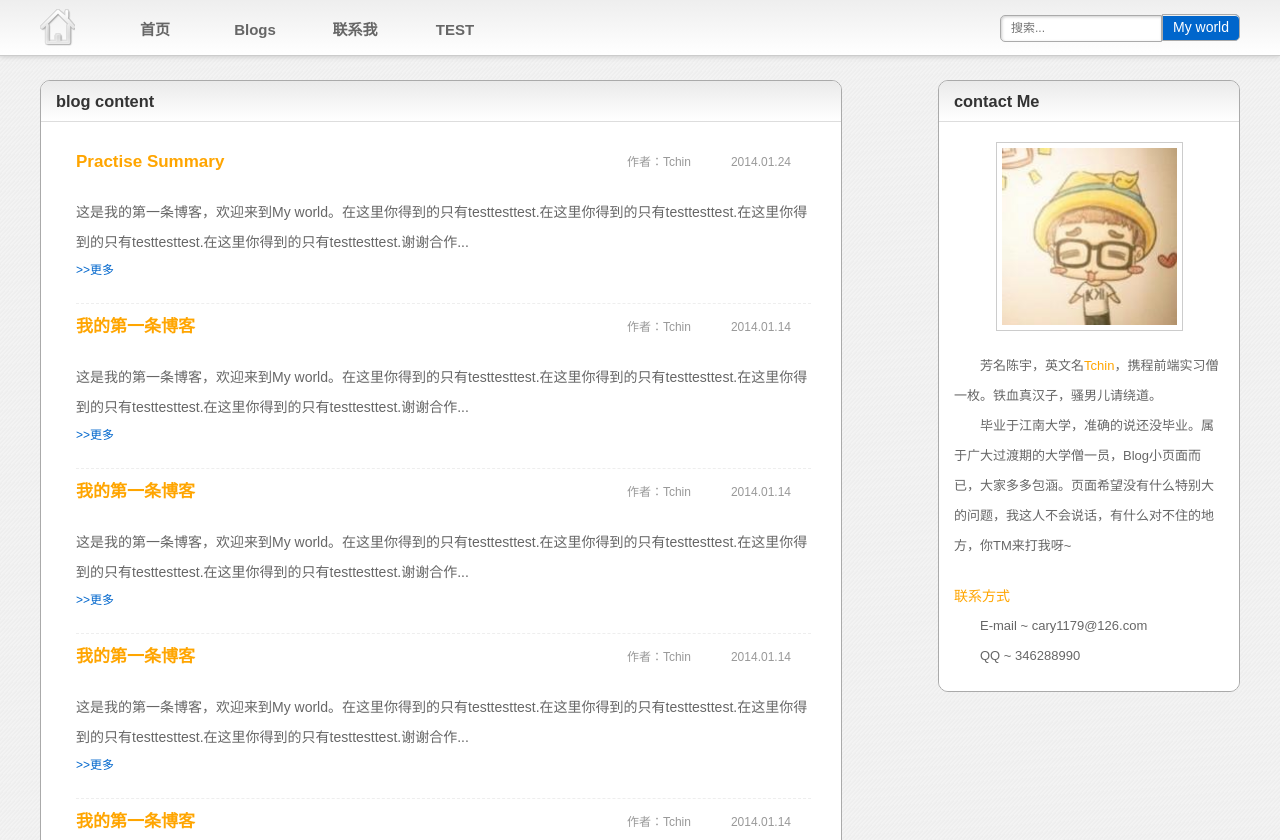
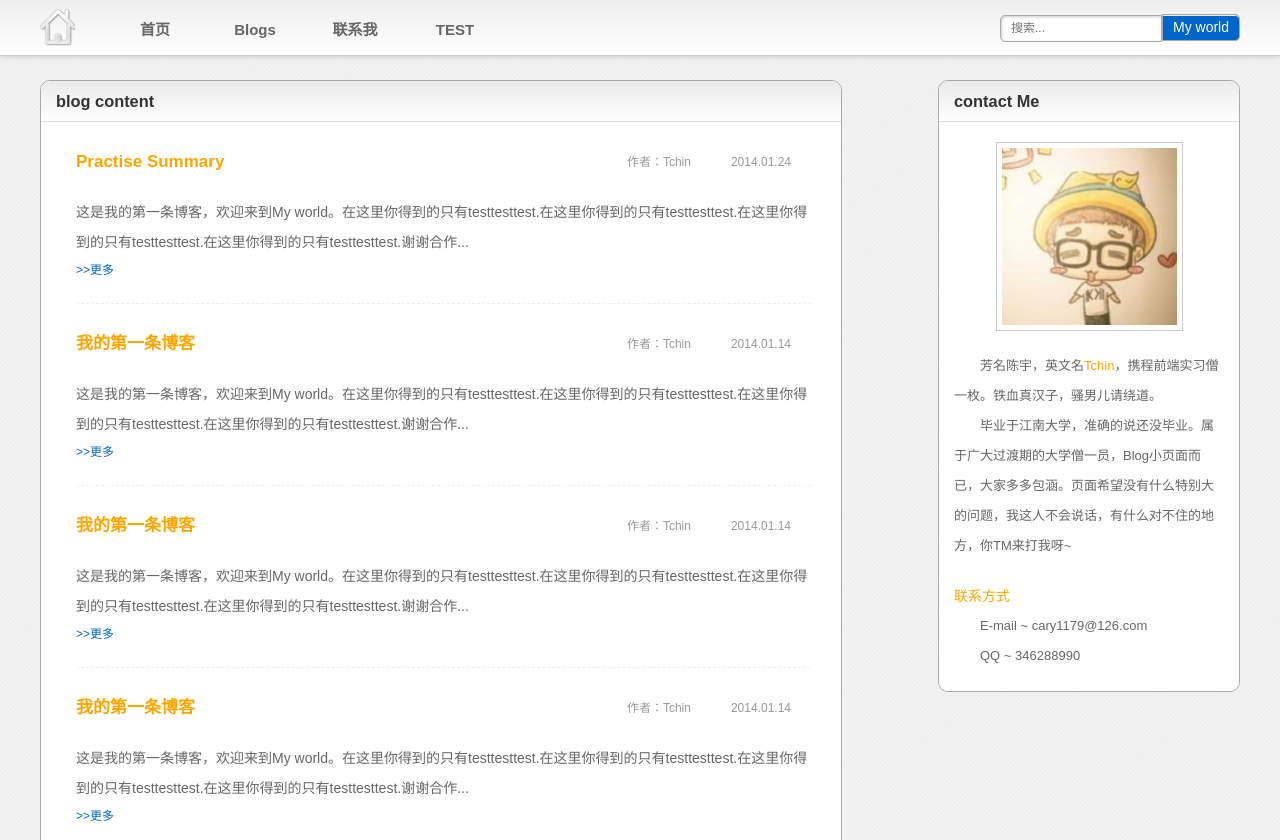
Before and after one commit to tchincc/tchincc.github.io, a plain HTML site: page list.html in a window 1280 px wide. Shown: the top 840 px of the page. Drawn offline with Linux system fonts and the light colour scheme.

Commit message:
css.css height change

```diff
--- a/css.css
+++ b/css.css
@@ -69,12 +69,12 @@ background-image: -webkit-repeating-linear-gradient(top left, #f3f3f3, #f3f3f3 1
 	background: linear-gradient(#eaeaea,#fff);}
 .main_box h3:hover {color: #6cf;}
 .content .blog_list{width: 800px;min-height: 500px;}
-.content .blog{width: 735px;min-height: 120px;padding: 20px 0;border-bottom: 1px dashed #eee;}
+.content .blog{width: 735px;padding: 20px 0;border-bottom: 1px dashed #eee;}
 .content .writin_box{padding: 20px 35px 36px 30px;}
 .content .detail{width:1120px;padding: 20px 35px 36px 30px;}
 .content .detail img{border: 1px dashed #eee;margin: 5px 0;}
 .content .detail ol{padding: 5px 30px;}
-.content .blog_list li{width: 735px;height: 160px;padding: 0 30px 0 35px;
+.content .blog_list li{width: 735px;padding: 0 30px 0 35px;
 -webkit-transition: all 0.3s ease-out;
 -moz-transition: all 0.3s ease-out;
 transition: all 0.3s ease-out;}
```
